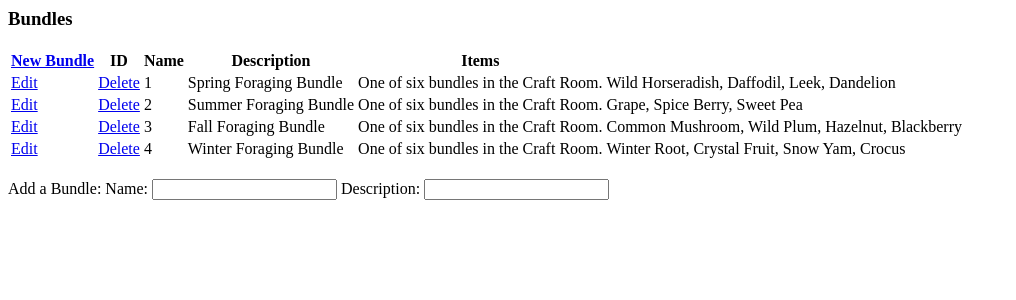
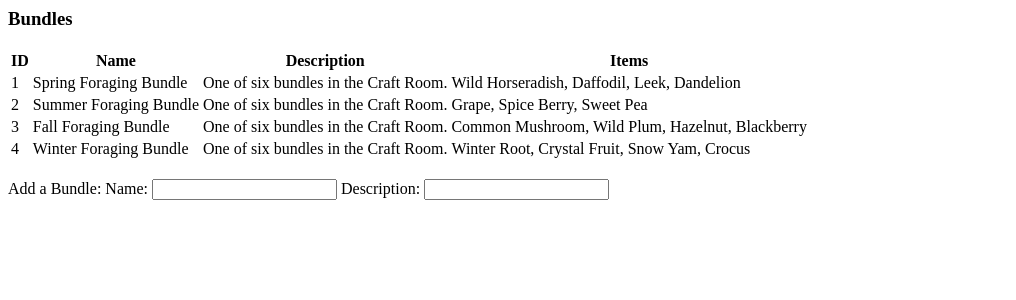
Before and after one commit to alexandrafren/cs340_portfolio, a Flask app: page /bundles in a window 1280 px wide. Shown: the top 300 px of the page, without its empty margins (0-1016 px from the left). Run offline with Flask 2, Linux system fonts and the light colour scheme.

Commit message:
Update bundles.html

```diff
--- a/templates/bundles.html
+++ b/templates/bundles.html
@@ -3,39 +3,30 @@
 {% block content %}
     <table>
         <tr>
-            <th><a href="#">New Bundle</a></th>
             <th>ID</th>
             <th>Name</th>
             <th>Description</th>
             <th>Items</th>
         </tr>
         <tr>
-            <td><a href="#">Edit</a></td>
-            <td><a href="#">Delete</a></td>
             <td>1</td>
             <td>Spring Foraging Bundle</td>
             <td>One of six bundles in the Craft Room.</td>
             <td>Wild Horseradish, Daffodil, Leek, Dandelion</td>
         </tr>
         <tr>
-            <td><a href="#">Edit</a></td>
-            <td><a href="#">Delete</a></td>
             <td>2</td>
             <td>Summer Foraging Bundle</td>
             <td>One of six bundles in the Craft Room.</td>
             <td>Grape, Spice Berry, Sweet Pea</td>
         </tr>
         <tr>
-            <td><a href="#">Edit</a></td>
-            <td><a href="#">Delete</a></td>
             <td>3</td>
             <td>Fall Foraging Bundle</td>
             <td>One of six bundles in the Craft Room.</td>
             <td>Common Mushroom, Wild Plum, Hazelnut, Blackberry</td>
         </tr>
         <tr>
-            <td><a href="#">Edit</a></td>
-            <td><a href="#">Delete</a></td>
             <td>4</td>
             <td>Winter Foraging Bundle</td>
             <td>One of six bundles in the Craft Room.</td>
```
